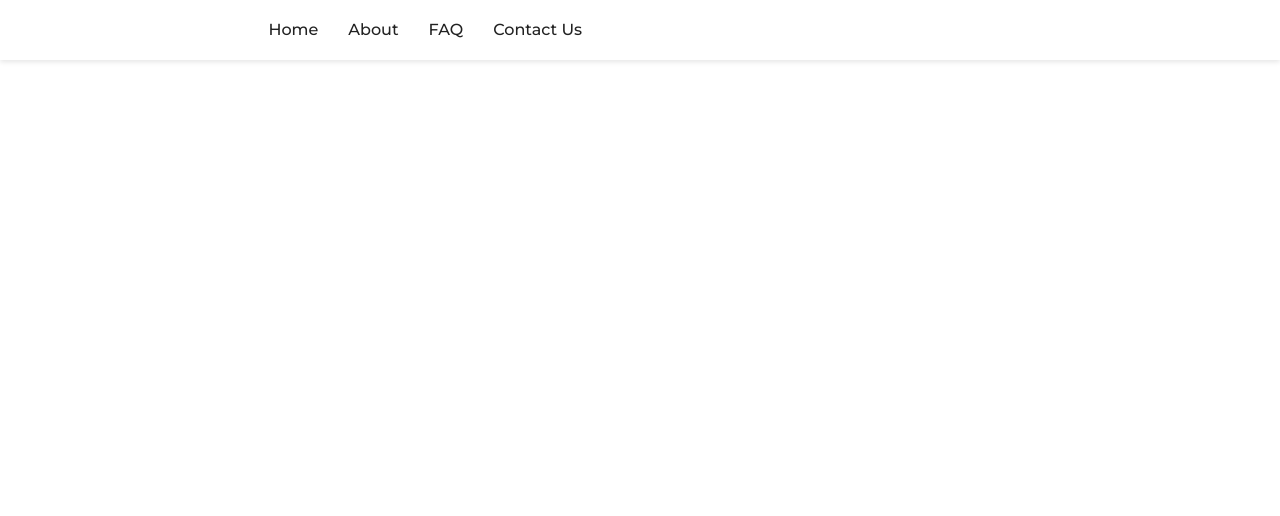
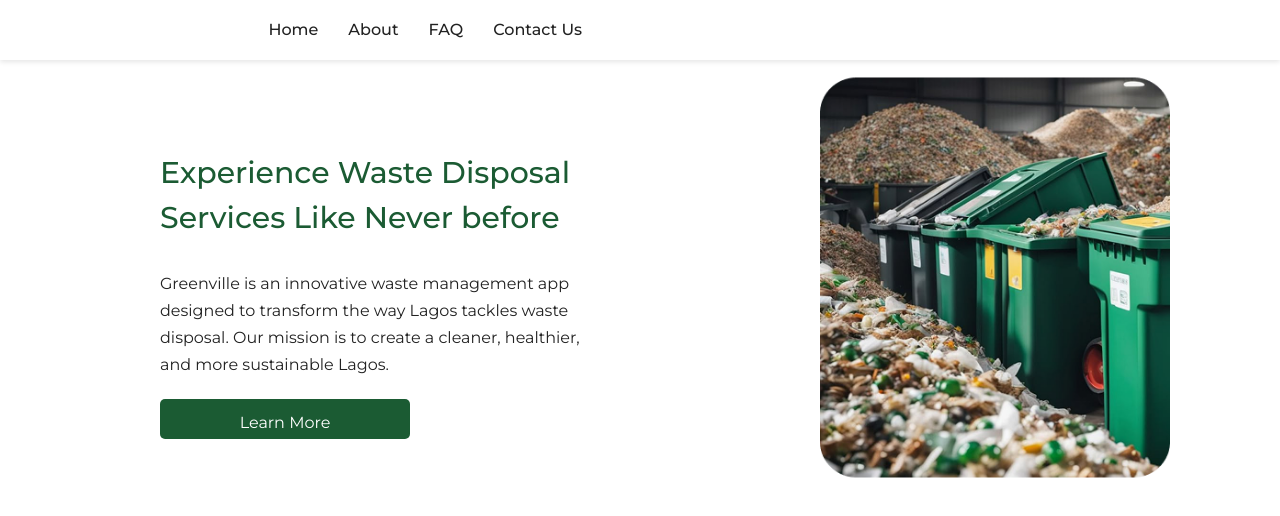
Before and after one commit to wealthralph/greenville, a React (Vite) app in the folder Greenville/: page /about in a window 1280 px wide. Before the commit this address had no page. Shown: the top 516 px of the page. Built offline with nearby package versions, Linux system fonts and the light colour scheme.

Commit message:
update to about

```diff
--- a/Greenville/src/App.jsx
+++ b/Greenville/src/App.jsx
@@ -6,6 +6,7 @@
 import Home from "./Components/Home";
 import ForgotPassword from "./Components/Auth/ForgotPassword";
 import Page404 from "./Components/Page404";
+import WhatIsGreenville from "./Components/Home components/WhatIsGreenVille";
 
 import { Routes, Route, BrowserRouter } from "react-router-dom";
 import NavBar from "./Components/NavBar";
@@ -18,6 +19,7 @@
         <NavBar />
         <Routes>
           <Route path="/" element={<Home />} />
+          <Route path="/about" element={<WhatIsGreenville />} />
           <Route path="/dashboard" element={<Dashboard />} />
           <Route path="/contactUs" element={<ContactUs />} />
           <Route path="/Sign up" element={<SignUp />} />
--- /dev/null
+++ b/Greenville/src/Components/About.jsx
@@ -0,0 +1,14 @@
+import { BrowserRouter as Router, Routes, Route } from "react-router-dom";
+import About from "./path/to/About";
+import WhatIsGreenville from "./path/to/WhatIsGreenville";
+
+function App() {
+  return (
+    <Router>
+      <Routes>
+        <Route path="/" element={<WhatIsGreenville />} />
+        <Route path="/about" element={<About />} />
+      </Routes>
+    </Router>
+  );
+}
```
Also changed, not shown: Greenville/src/Components/NavBar.jsx (+9 -17 lines).
